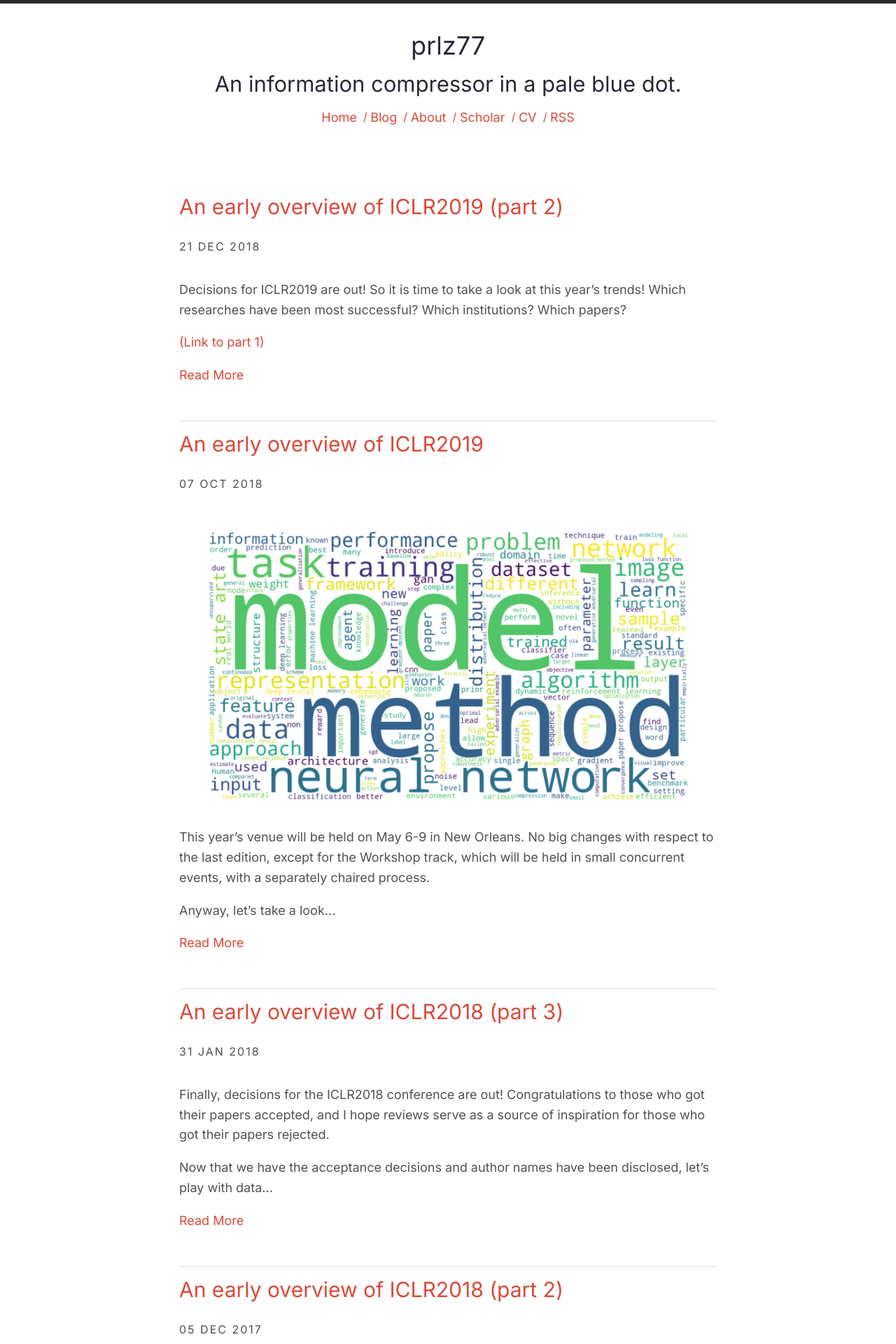
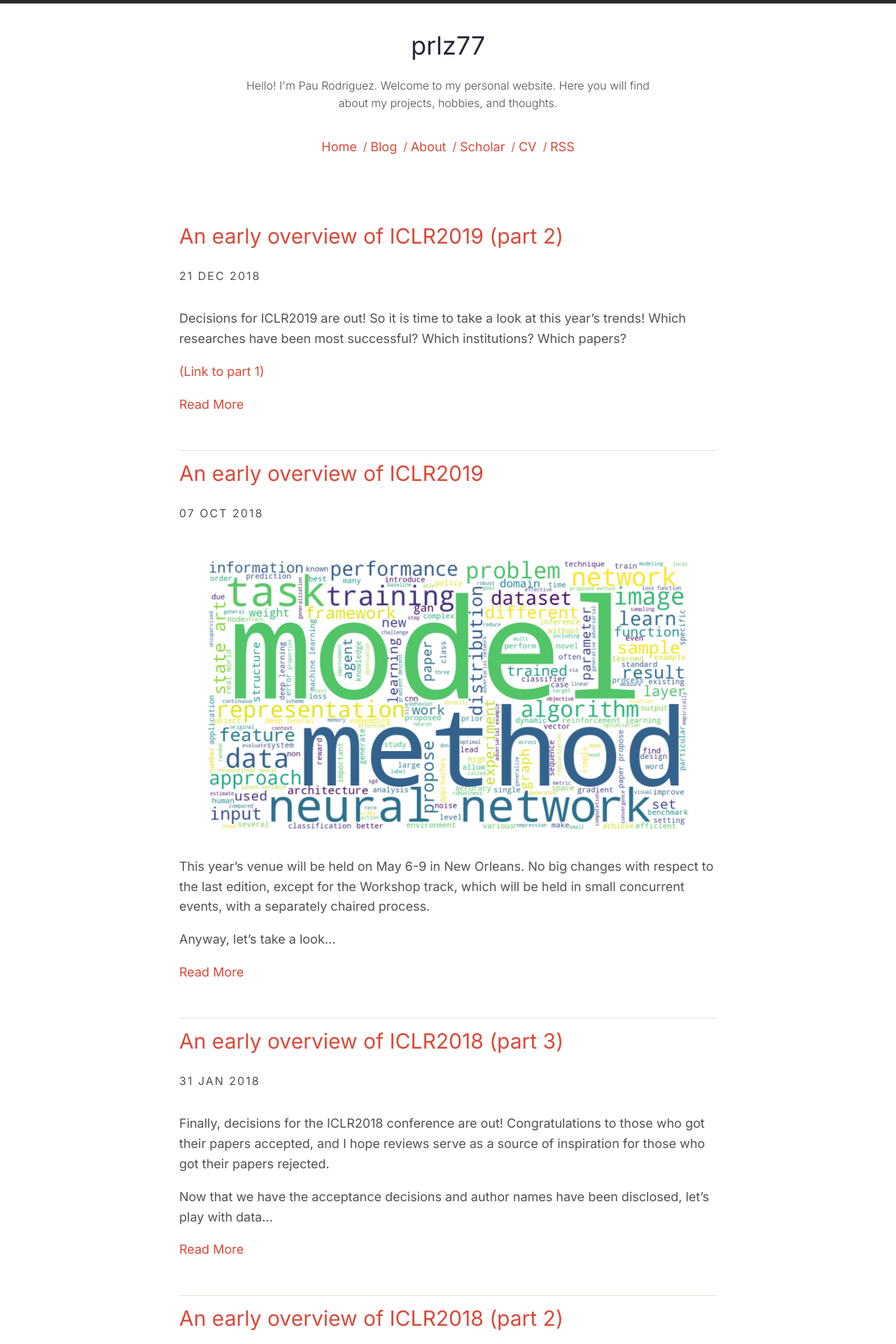
Before and after one commit to prlz77/prlz77.github.io, a Jekyll site: the page built from index.html, in a window 1280 px wide. Shown: the top 1920 px of the page at 70% size. Built offline with Jekyll 4.4.1, drawn with Linux system fonts in a browser that asks for light colours.

Commit message:
Update site description and refine styling

```diff
--- a/_config.yml
+++ b/_config.yml
@@ -13,7 +13,7 @@ url: https://prlz77.github.io
 harmony:
   name: prlz77
   # Little description about your site
-  description: An information compressor in a pale blue dot.
+  description: Hello! I'm Pau Rodriguez. Welcome to my personal website. Here you will find about my projects, hobbies, and thoughts.
   # 'meta_description:' Write an awesome description for your new site here.
   # It will appear in your document head meta (for Google search results) and
   # in your feed.xml site description.
--- a/_layouts/default.html
+++ b/_layouts/default.html
@@ -31,7 +31,7 @@
     <header class="main-header">
         <div class="wc-container">
             <h1><a href="{{ site.baseurl }}/">{{ site.harmony.name }}</a></h1>
-            <h2>{{ site.harmony.description }}</h2>
+            <p class="site-description">{{ site.harmony.description }}</p>
             {% include header-links.html %}
         </div>
     </header>
--- a/assets/css/main.scss
+++ b/assets/css/main.scss
@@ -1,6 +1,7 @@
 ---
 ---
 @use "partials/reset" as *;
+
 
 // Import colors, fonts etc...
 @use "partials/variables" as *;
@@ -248,6 +249,20 @@ header.main-header {
     &:focus {
       border-bottom-color: transparent;
     }
+  }
+
+  .site-description {
+    @include font-size(14px);
+
+    @include MQ(M) {
+      @include font-size(16px);
+    }
+
+    font-weight: 300;
+    color: $color-2;
+    text-align: center;
+    margin: 15px auto 25px auto;
+    max-width: 600px;
   }
 
   ul {
```
